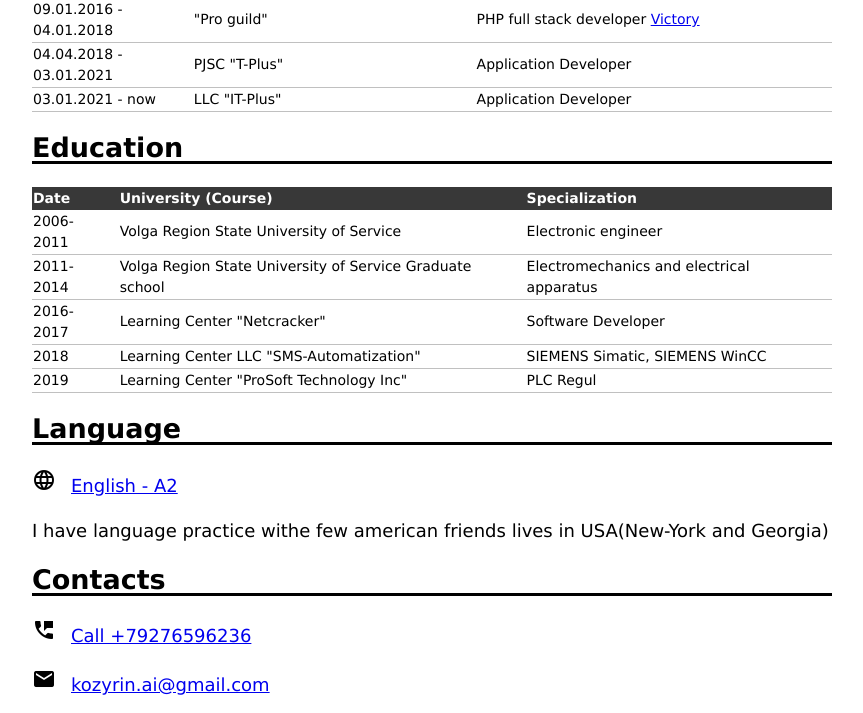
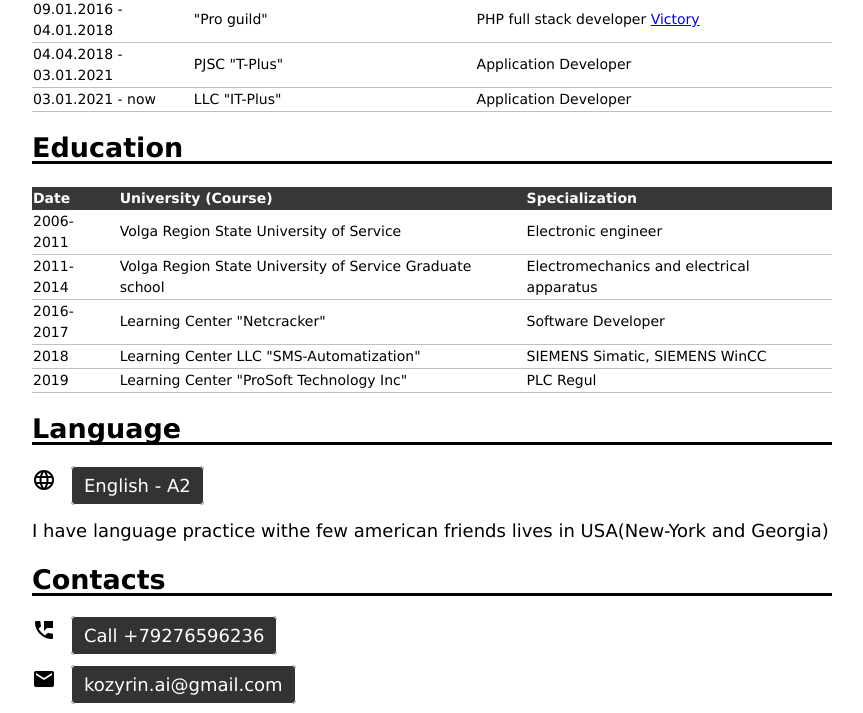
Before and after one commit to AndrewKozyrin/rsschool-cv, a plain HTML site: page index.html in a window 1280 px wide. Shown: the part 4276-4989 px from the top of the page, without its empty margins (208-1071 px from the left). Drawn offline with Linux system fonts and the light colour scheme.

Commit message:
feat: add buton style to links

```diff
--- a/index.html
+++ b/index.html
@@ -270,7 +270,8 @@
         <div class="anchor" id="language">
           <h2>Language</h2>
         </div>
-        <i class="icons material-icons">language</i><a href="https://anglomirtlt.ru/online" target="_blank">English -
+        <i class="icons material-icons">language</i><a href="https://anglomirtlt.ru/online" class="link-button"
+          target="_blank">English -
           A2</a>
         <p>I have language practice withe few american friends lives in USA(New-York and Georgia)</p>
       </section>
@@ -278,8 +279,10 @@
         <div class="anchor" id="contacts">
           <h2>Contacts</h2>
         </div>
-        <p><i class="icons material-icons">perm_phone_msg</i><a href="tel:+79276596236">Call +79276596236</a></p>
-        <p><i class="icons material-icons">email</i><a href="mailto:kozyrin.ai@gmail.com">kozyrin.ai@gmail.com</a></p>
+        <p><i class="icons material-icons">perm_phone_msg</i><a href="tel:+79276596236" class="link-button">Call
+            +79276596236</a></p>
+        <p><i class="icons material-icons">email</i><a href="mailto:kozyrin.ai@gmail.com"
+            class="link-button">kozyrin.ai@gmail.com</a></p>
       </section>
       <footer class="footer">
         <div class="footer-github">
```
